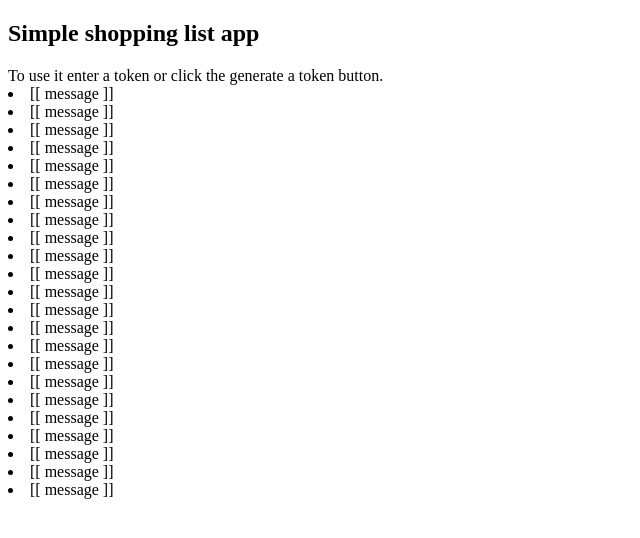
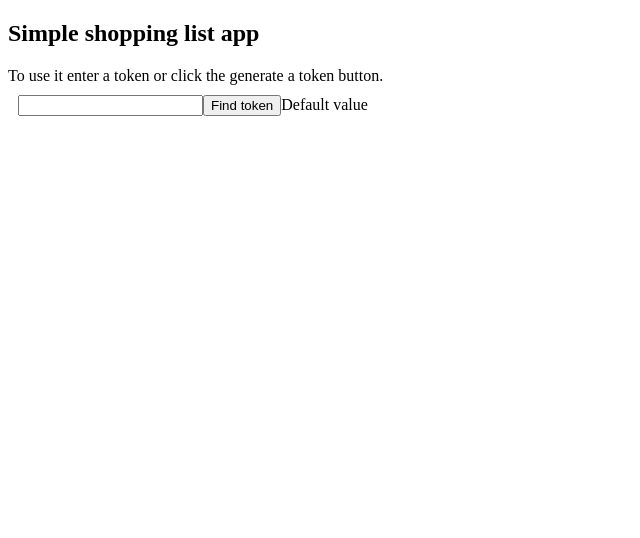
Before and after one commit to henrikschwarz/simple-shopping-list, a Flask app: page / in a window 1280 px wide. Shown: the top 538 px of the page, without its empty margins (0-640 px from the left). Run offline with Flask 2, Linux system fonts and the light colour scheme.

Commit message:
changed orm and added some vuejs

```diff
--- a/apps/api/models.py
+++ b/apps/api/models.py
@@ -30,7 +30,7 @@
     id = db.Column(db.Integer, primary_key=True)
     name = db.Column(db.String)
     created_at = db.Column(db.DateTime(), default=datetime.now())
-    owner_id = db.Column(db.Integer, db.ForeignKey('token_user.id'), nullable=False)
+    owner_id = db.Column(db.Integer, db.ForeignKey('token_user.token'), nullable=False)
     items = db.relationship('ShoppingCartItem', backref='shopping_cart', lazy=True)
 
     def to_dict(self):
--- a/apps/api/populate.py
+++ b/apps/api/populate.py
@@ -15,7 +15,7 @@
         users = TokenUser.query.all()
         carts = range(1, len(users)+1)
         for owner,name in zip(users, carts):
-            new_cart = ShoppingCart(owner_id=owner.id, name=name)
+            new_cart = ShoppingCart(owner_id=owner.token, name="Cart %s" % name)
             db.session.add(new_cart)
             #print("added cart %s" % name)
         db.session.commit()
--- a/apps/api/routes.py
+++ b/apps/api/routes.py
@@ -18,7 +18,7 @@
         return "Must include id", 400
     user = TokenUser.query.filter_by(token=token).first()
     if not user:
-        return "Not such user"
+        return "Not such user", 404
     return jsonify(user.to_dict())
 
 
@@ -62,10 +62,16 @@
         return {"error": "Error: %s" % e}, 400
 
 ####### CARTS
-
 @api.route("/shoppingcarts/")
 def get_shopping_carts():
     carts = ShoppingCart.query.all()
+    if not carts:
+        return "No shopping carts yet."
+    return jsonify([cart.to_dict() for cart in carts])
+
+@api.route("/shoppingcarts/<token>")
+def get_shopping_cart_from_token(token):
+    carts = ShoppingCart.query.filter_by(owner_id=token).all()
     if not carts:
         return "No shopping carts yet."
     return jsonify([cart.to_dict() for cart in carts])
@@ -89,7 +95,7 @@
         user = TokenUser.query.filter_by(token=token_id).first()
         if not user:
             return jsonify("No such user")
-        new_cart = ShoppingCart(name=name, owner_id=user.id)
+        new_cart = ShoppingCart(name=name, owner_id=user.token)
         db.session.add(new_cart)
         db.session.commit()
         return new_cart.to_dict()
--- a/apps/home/templates/index.html
+++ b/apps/home/templates/index.html
@@ -9,38 +9,66 @@
 <body>
     <script src="https://unpkg.com/vue@next"></script>
 
-    <h2>Simple shopping list app</h2>
-    To use it enter a token or click the generate a token button.
+
 
     <div id="app">
-        <shopping-list-item
-            v-for="list in lists"
-            :message="list.token"
-        ></shopping-list-item>
+        <h2>Simple shopping list app</h2>
+        To use it enter a token or click the generate a token button.
+        <div v-if=lists>
+            <shopping-list-item
+            v-for="item in lists"
+            :name="item.name"
+            ></shopping-list-item>
+            <button @click="clearLists">Clear token</button>
+        </div>
+        <find-token v-if="!lists" @update-lists="updateLists($event)"></find-token>
     </div>
     <script src="https://cdn.jsdelivr.net/npm/axios/dist/axios.min.js"></script>
 
     <script>
     const lists = {
-        delimitters: ["[[", "]]"],
         data() {
             return {
+                token: null,
                 lists: null
             }
         },
-        mounted(){
-            axios
-                .get('/api/users')
-                .then(response => (this.lists = response.data))
+        methods: {
+            updateLists(token) {
+                //alert('Clicked ' + token)
+                axios
+                    .get('/api/shoppingcarts/'+token)
+                    .then(response => {
+                        this.lists = response.data
+                        this.token = token
+                    })
+                    .catch((err) => this.message = err)
+            },
+            clearLists(){
+                console.log(this.lists)
+                this.lists = null
+                this.token = null
+            }
 
         }
     }
     const app = Vue.createApp(lists)
 
+    app.component('find-token', {
+        template: `
+            <div style="padding: 10px">
+                <input type="text" v-model="token">
+                <input type="submit" value="Find token" @click="$emit('updateLists', token)">
+                <p v-if=message> {{message}}</p>
+                <slot>Default value</slot>
+            </div>
+        `
+    })
+
     app.component('shopping-list-item', {
-        props: ['message'],
+        props: ['name', 'number'],
         template: `
-            <li> [[ message ]] </li>
+            <li> {{ name }} </li>
         `
     })
 
```
